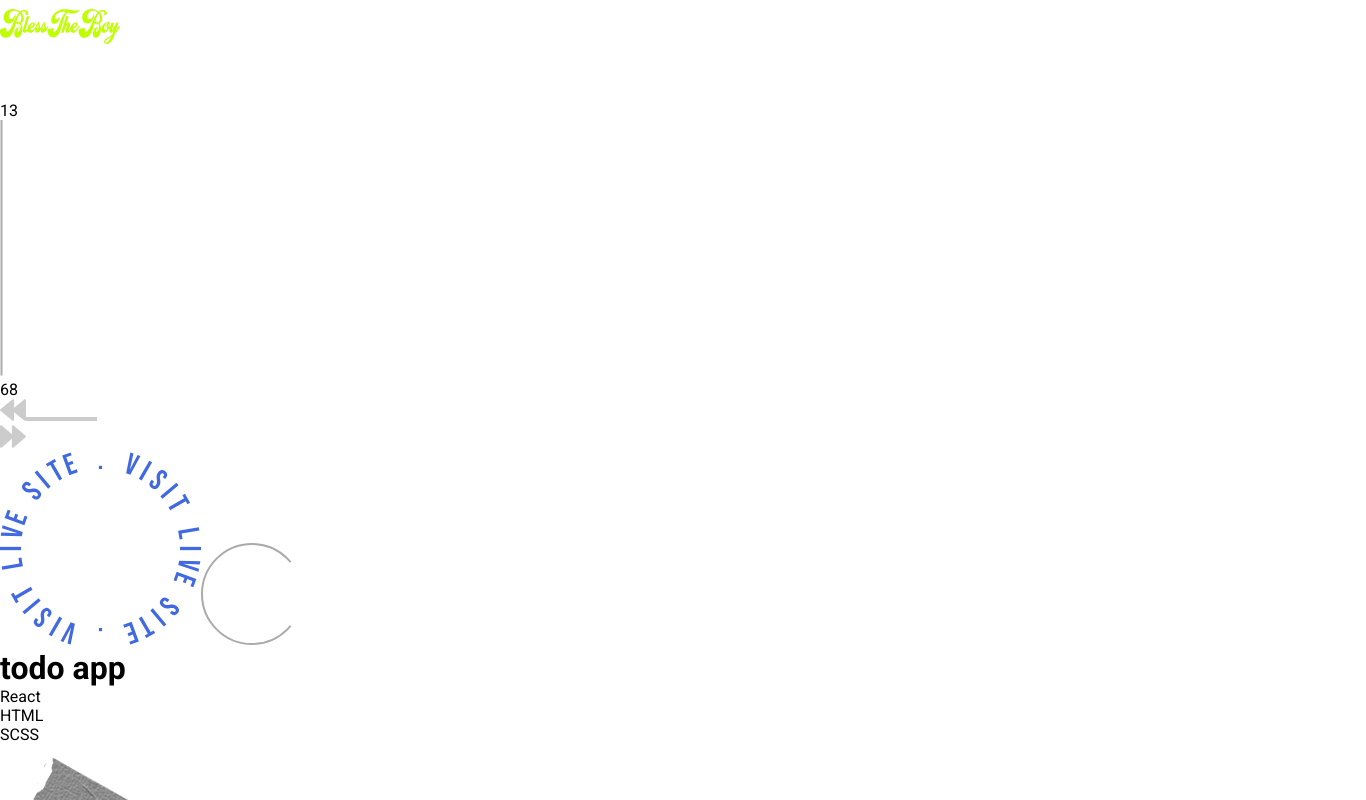
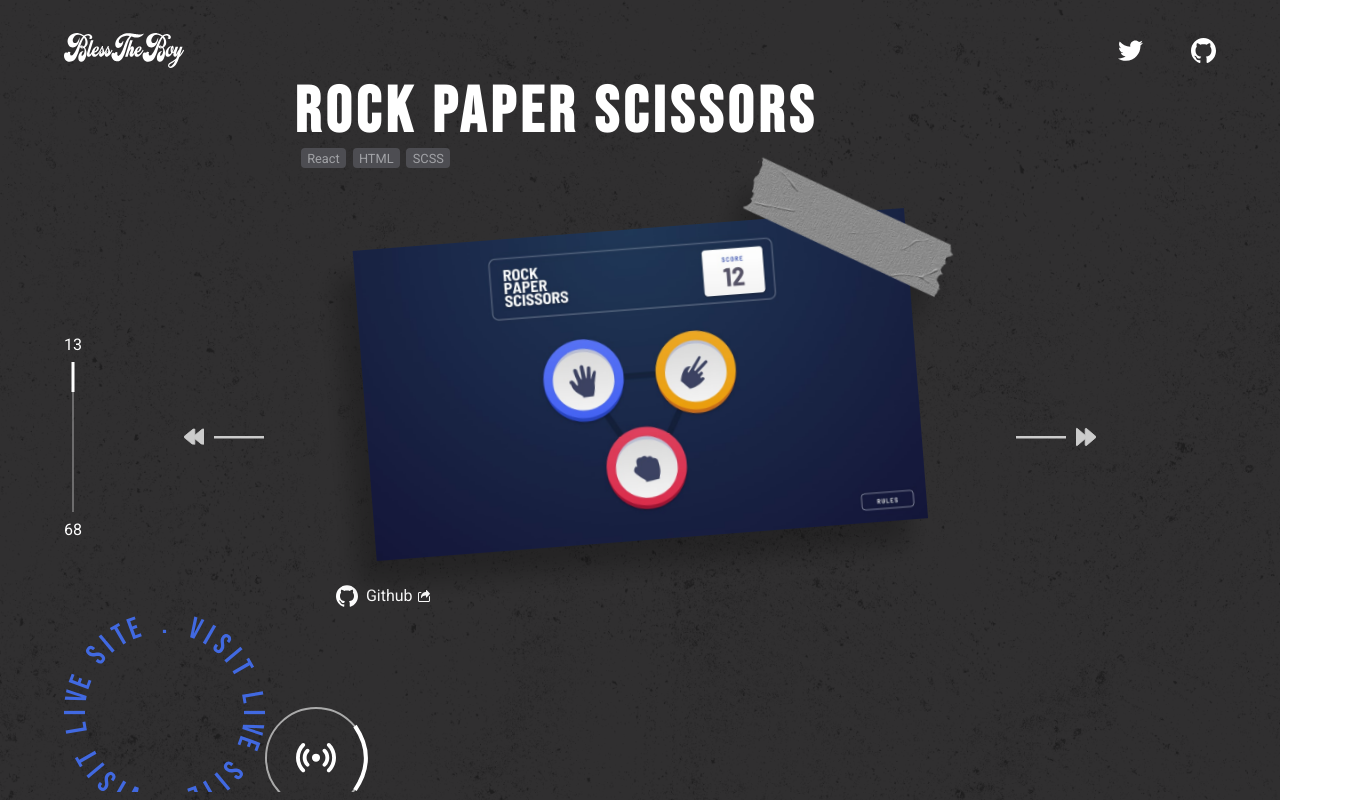
Before and after one commit to BlessTheBoy/blesstheboy_portfolio_v1, a React (Create React App) app: page /allprojects in a window 1280 px wide. Shown: the top 800 px of the page, 1366 px wide, since content can reach past the window. Built offline with nearby package versions, Linux system fonts and the light colour scheme.

Commit message:
basic styling

```diff
--- a/src/components/pages/Projects.js
+++ b/src/components/pages/Projects.js
@@ -1,16 +1,310 @@
-import React from "react";
+import React, { useState } from "react";
 import styled from "styled-components";
 import { Logo } from "../otherComponents/Logo";
 
-const StyledProjects = styled.div``;
+const StyledProjects = styled.div`
+  background-color: ${(props) => props.projectTheme.backgroundColor};
+  color: ${(props) => props.projectTheme.backgroundColor};
+  width: 100%;
+  height: 100vh;
+  position: relative;
+  overflow: hidden;
+  padding: 1.5rem 4rem 0.5rem;
+  font-size: 1rem;
+  // display: flex;
+  // justify-content: center;
+  // align-items: center;
+
+  &::after {
+    content: "";
+    background-image: url("images/overlay.png");
+    background-size: cover;
+    position: absolute;
+    top: 0px;
+    right: 0px;
+    bottom: 0px;
+    left: 0px;
+    opacity: ${(props) => props.projectTheme.backgroundOpacity};
+  }
+
+  .projects__container {
+    // flex: 1;
+    // overflow: hidden;
+    max-height: 100%;
+    overflow-y: hidden;
+    position: relative;
+    width: 100%;
+    margin: 0 auto;
+    max-width: 1400px;
+    z-index: 1;
+    display: flex;
+    flex-direction: column;
+  }
+
+  .projects__header {
+    display: flex;
+    justify-content: space-between;
+    align-items: center;
+  }
+  .projects__header-socials {
+    display: flex;
+    align-items: center;
+  }
+  .projects__header-socials a {
+    margin-left: 3rem;
+  }
+  .projects__header-socials a svg {
+    fill: ${(props) => props.projectTheme.fontColor};
+    width: 25px;
+  }
+  .projects__header-socials a:hover svg {
+    fill: ${(props) => props.projectTheme.accentColor};
+  }
+
+  .projects__content {
+    flex: 1;
+    width: 100%;
+    height: auto;
+    position: relative;
+    overflow: hidden;
+  }
+
+  .projects__progress {
+    position: absolute;
+    top: 50%;
+    transform: translateY(-50%);
+    display: flex;
+    align-items: center;
+    flex-direction: column;
+  }
+  .projects__progress p {
+    color: ${(props) => props.projectTheme.fontColor};
+  }
+  .progress {
+    position: relative;
+    height: 150px;
+    margin: 0.5rem 0;
+  }
+
+  .progress__stroke {
+    position: absolute;
+    top: 0;
+    left: 50%;
+    transform: translateX(-50%);
+    height: 150px;
+    width: 1px;
+    background: ${(props) => props.projectTheme.progessStroke};
+  }
+  .progress__bar {
+    position: absolute;
+    top: 0;
+    left: 50%;
+    transform: translateX(-50%);
+    height: ${(props) => (props.projectTheme.index / 64) * 150 + "px"};
+    width: 3px;
+    background: ${(props) => props.projectTheme.progessBar};
+  }
+  .projects__controls {
+    position: absolute;
+    top: 50%;
+    left: 10%;
+    width: 80%;
+    margin: 0 auto;
+    transform: translateY(-50%);
+    display: flex;
+    justify-content: space-between;
+  }
+  .prev,
+  .next {
+    display: flex;
+    align-items: center;
+    cursor: pointer;
+    width: 90px;
+  }
+  .prev:hover,
+  .next:hover {
+    color: ${(props) => props.projectTheme.accentColor};
+
+    & svg {
+      stroke: ${(props) => props.projectTheme.accentColor};
+      fill: ${(props) => props.projectTheme.accentColor};
+    }
+  }
+  .prev svg,
+  .next svg {
+    stroke: ${(props) => props.projectTheme.navColor};
+    fill: ${(props) => props.projectTheme.navColor};
+    margin: 0 5px;
+  }
+  .prevArr,
+  .nextArr {
+    display: flex;
+    justify-content: center;
+    align-items: center;
+  }
+  .prevArr svg,
+  .nextArr svg {
+    width: 20px;
+  }
+
+  .projects__details {
+    // position: absolute;
+    // top: 50%;
+    // left: 50%;
+    // transform: translate(-50%, -50%);
+    width: 60%;
+    margin: 0 auto;
+    color: ${(props) => props.projectTheme.fontColor};
+  }
+
+  .details__header {
+    position: relative;
+    display: flex;
+    // justify-content: space-between;
+    flex-wrap: wrap;
+    align-items: flex-end;
+    z-index: 1;
+  }
+  .details__header h1 {
+    font-size: 4em;
+    // font-weight: 700;
+    font-family: "Bebas Neue", cursive;
+    letter-spacing: 5px;
+    margin-right: 3rem;
+    // margin-bottom: 0.2em;
+    line-height: 1;
+  }
+  .details__tags {
+    display: flex;
+    margin-bottom: 0.4em;
+    margin-top: 0.2em;
+  }
+  .details__tags p {
+    font-size: 0.8em;
+    height: fit-content;
+    padding: 0.2em 0.5em;
+    color: #a1a2a6;
+    background-color: #4d4d52;
+    border-radius: 4px;
+    margin-left: 0.5em;
+    margin-bottom: 0.5em;
+  }
+
+  .details__image {
+    position: relative;
+    margin: 3rem auto 0;
+    text-align: center;
+    width: 80%;
+    filter: drop-shadow(-20px 25px 12px rgba(0, 0, 0, 0.25));
+    transform: rotate(-4.45deg);
+  }
+  .details__image #mainpic {
+    object-fit: contain;
+    width: 100%;
+    margin: 0 auto;
+  }
+  .details__image #ducktape {
+    object-fit: contain;
+    position: absolute;
+    width: 40%;
+    right: -10%;
+    top: -22%;
+  }
+  .details__description {
+    position: absolute;
+    bottom: 0;
+    left: 0;
+    text-align: left;
+    padding: 1em;
+    padding-top: 7em;
+    width: 100%;
+    z-index: 1;
+    opacity: 0;
+    overflow: hidden;
+    transition: all 0.5s ease-in-out;
+  }
+  .details__description:after {
+    content: "";
+    background: linear-gradient(180deg, rgba(0, 0, 0, 0) 0%, #000000 100%);
+    position: absolute;
+    top: 100%;
+    height: 100%;
+    left: 0;
+    right: 0;
+    z-index: -1;
+    transition: all 0.5s ease-in-out;
+  }
+
+  .details__image:hover .details__description {
+    opacity: 1;
+
+    &:after {
+      top: 0;
+    }
+  }
+
+  .details__github {
+    display: flex;
+    margin-top: 2rem;
+    margin-left: 6%;
+  }
+
+  .details__github a {
+    display: flex;
+    align-items: center;
+    color: inherit;
+  }
+
+  .details__github a > svg {
+    object-fit: contain;
+    width: 22px;
+    margin-right: 0.5rem;
+    fill: ${(props) => props.theme.fontColor};
+  }
+
+  .details__github a p {
+    display: flex;
+    align-items: center;
+    // opacity: 0.6;
+  }
+
+  .details__github a p svg {
+    object-fit: contain;
+    width: 12px;
+    margin-left: 5px;
+    fill: ${(props) => props.theme.fontColor};
+  }
+
+  .details__github a:hover {
+    color: ${(props) => props.theme.accentColor};
+
+    & svg {
+      fill: ${(props) => props.theme.accentColor};
+    }
+  }
+`;
 
 export const Projects = () => {
+  const [theme, setTheme] = useState({
+    backgroundColor: "#302f30",
+    backgroundOpacity: 0.6,
+    fontColor: "#FFF",
+    accentColor: "#BFFF00",
+    progessBar: "#FFFFFF",
+    progessStroke: "#AAAAAA",
+    index: 13,
+    navColor: "#CCCCCC",
+  });
   return (
-    <StyledProjects>
+    <StyledProjects projectTheme={theme}>
       <div className="projects__container">
         <div className="projects__header">
           <Logo />
           <div className="projects__header-socials">
+            <a
+              href="https://twitter.com/BlessTheBoy_"
+              target="_blank"
+              rel="noopener noreferrer">
               <svg
                 width="40"
                 viewBox="0 0 40 34"
@@ -18,6 +312,11 @@ export const Projects = () => {
                 xmlns="http://www.w3.org/2000/svg">
                 <path d="M40 4.5975C38.5125 5.25 36.9275 5.6825 35.275 5.8925C36.975 4.8775 38.2725 3.2825 38.8825 1.36C37.2975 2.305 35.5475 2.9725 33.6825 3.345C32.1775 1.7425 30.0325 0.75 27.6925 0.75C23.1525 0.75 19.4975 4.435 19.4975 8.9525C19.4975 9.6025 19.5525 10.2275 19.6875 10.8225C12.87 10.49 6.8375 7.2225 2.785 2.245C2.0775 3.4725 1.6625 4.8775 1.6625 6.39C1.6625 9.23 3.125 11.7475 5.305 13.205C3.9875 13.18 2.695 12.7975 1.6 12.195C1.6 12.22 1.6 12.2525 1.6 12.285C1.6 16.27 4.4425 19.58 8.17 20.3425C7.5025 20.525 6.775 20.6125 6.02 20.6125C5.495 20.6125 4.965 20.5825 4.4675 20.4725C5.53 23.72 8.545 26.1075 12.13 26.185C9.34 28.3675 5.7975 29.6825 1.9625 29.6825C1.29 29.6825 0.645 29.6525 0 29.57C3.6325 31.9125 7.9375 33.25 12.58 33.25C27.67 33.25 35.92 20.75 35.92 9.915C35.92 9.5525 35.9075 9.2025 35.89 8.855C37.5175 7.7 38.885 6.2575 40 4.5975Z" />
               </svg>
+            </a>
+            <a
+              href="https://github.com/BlessTheBoy"
+              target="_blank"
+              rel="noopener noreferrer">
               <svg
                 width="40"
                 viewBox="0 0 40 40"
@@ -25,55 +324,108 @@ export const Projects = () => {
                 xmlns="http://www.w3.org/2000/svg">
                 <path d="M19.9975 0C8.955 0 0 9.18112 0 20.5069C0 29.5655 5.73 37.2504 13.68 39.9644C14.68 40.1534 15.045 39.5202 15.045 38.9764C15.045 38.4887 15.0275 37.1994 15.0175 35.4888C9.455 36.727 8.28 32.739 8.28 32.739C7.3725 30.3697 6.06 29.7391 6.06 29.7391C4.2425 28.4676 6.195 28.4931 6.195 28.4931C8.2025 28.6387 9.2575 30.6071 9.2575 30.6071C11.0425 33.7399 13.94 32.836 15.08 32.3101C15.26 30.985 15.7775 30.0812 16.35 29.568C11.91 29.0497 7.24 27.2906 7.24 19.4346C7.24 17.1955 8.02 15.3649 9.3 13.93C9.0925 13.4117 8.4075 11.3258 9.495 8.50454C9.495 8.50454 11.175 7.95306 14.995 10.6058C16.59 10.1513 18.3 9.92409 20.0025 9.91643C21.7 9.92664 23.4125 10.1513 25.01 10.6083C28.8275 7.95561 30.505 8.50709 30.505 8.50709C31.595 11.3309 30.91 13.4142 30.705 13.9325C31.9875 15.3674 32.76 17.198 32.76 19.4371C32.76 27.3136 28.085 29.0472 23.63 29.5552C24.3475 30.1884 24.9875 31.4395 24.9875 33.3518C24.9875 36.0939 24.9625 38.3049 24.9625 38.9764C24.9625 39.5253 25.3225 40.1636 26.3375 39.9619C34.275 37.2453 40 29.5629 40 20.5069C40 9.18112 31.045 0 19.9975 0Z" />
               </svg>
+            </a>
           </div>
         </div>
         <div className="projects__content">
           <div className="projects__progress">
             <p className="currentProject">13</p>
-            <svg
-              width="3"
+            <div className="progress">
+              <div className="progress__stroke"></div>
+              <div className="progress__bar"></div>
+            </div>
+            {/* <svg
+              width="5"
               height="256"
-              viewBox="0 0 3 256"
+              viewBox="0 0 5 256"
               fill="none"
               xmlns="http://www.w3.org/2000/svg">
-              <path d="M1.5 0V255.5" stroke="#AAAAAA" stroke-width="2" />
-            </svg>
+              <path d="M2 0V255.5" stroke="#AAAAAA" stroke-width="2" />
+              <path d="M2.5 1V56" stroke="white" stroke-width="4" />
+            </svg> */}
+
             <p className="totalProjects">68</p>
           </div>
           <div className="projects__controls">
             <div className="prev">
+              <div className="prevArr">
                 <svg
                   width="26"
-                height="22"
                   viewBox="0 0 26 22"
                   fill="none"
                   xmlns="http://www.w3.org/2000/svg">
-                <path
-                  d="M0.39757 10.1616L12.3143 0.411596C12.6371 0.146163 13.0856 0.0920298 13.4648 0.27078C13.8418 0.450596 14.0833 0.831963 14.0833 1.2501V8.71428L24.2309 0.411596C24.5549 0.146163 25.0023 0.0920298 25.3814 0.27078C25.7584 0.450596 26 0.831963 26 1.2501V20.7501C26 21.1683 25.7584 21.5496 25.3814 21.7294C25.233 21.7987 25.0738 21.8334 24.9167 21.8334C24.6708 21.8334 24.4281 21.75 24.2309 21.5886L14.0834 13.2859V20.7501C14.0834 21.1683 13.8418 21.5496 13.4648 21.7294C13.3164 21.7987 13.1571 21.8334 13.0001 21.8334C12.7541 21.8334 12.5115 21.75 12.3143 21.5886L0.397619 11.8386C0.146301 11.6328 5.34058e-05 11.3251 5.34058e-05 11.0001C5.34058e-05 10.6751 0.146252 10.3675 0.39757 10.1616Z"
-                  fill="#CCCCCC"
-                />
+                  <path d="M0.39757 10.1616L12.3143 0.411596C12.6371 0.146163 13.0856 0.0920298 13.4648 0.27078C13.8418 0.450596 14.0833 0.831963 14.0833 1.2501V8.71428L24.2309 0.411596C24.5549 0.146163 25.0023 0.0920298 25.3814 0.27078C25.7584 0.450596 26 0.831963 26 1.2501V20.7501C26 21.1683 25.7584 21.5496 25.3814 21.7294C25.233 21.7987 25.0738 21.8334 24.9167 21.8334C24.6708 21.8334 24.4281 21.75 24.2309 21.5886L14.0834 13.2859V20.7501C14.0834 21.1683 13.8418 21.5496 13.4648 21.7294C13.3164 21.7987 13.1571 21.8334 13.0001 21.8334C12.7541 21.8334 12.5115 21.75 12.3143 21.5886L0.397619 11.8386C0.146301 11.6328 5.34058e-05 11.3251 5.34058e-05 11.0001C5.34058e-05 10.6751 0.146252 10.3675 0.39757 10.1616Z" />
                 </svg>
+              </div>
               <svg
-                width="71"
-                height="4"
-                viewBox="0 0 71 4"
+                width="50"
+                viewBox="0 0 50 3"
                 fill="none"
                 xmlns="http://www.w3.org/2000/svg">
-                <path d="M0 2H71" stroke="#CCCCCC" stroke-width="4" />
+                <path d="M0 2H50" stroke-width="3" />
               </svg>
             </div>
             <div className="next">
+              <svg
+                width="50"
+                viewBox="0 0 50 3"
+                fill="none"
+                xmlns="http://www.w3.org/2000/svg">
+                <path d="M0 2H50" stroke-width="3" />
+              </svg>
+              <div className="nextArr">
                 <svg
                   width="26"
                   height="23"
                   viewBox="0 0 26 23"
                   fill="none"
                   xmlns="http://www.w3.org/2000/svg">
-                <path
-                  d="M25.6024 10.6293L13.6857 0.50427C13.3629 0.228627 12.9144 0.172413 12.5352 0.358038C12.1582 0.54477 11.9167 0.940805 11.9167 1.37502V9.12629L1.76907 0.50427C1.44513 0.228627 0.99775 0.172413 0.618566 0.358038C0.241566 0.54477 0 0.940805 0 1.37502V21.625C0 22.0593 0.241566 22.4553 0.618566 22.642C0.767 22.714 0.92625 22.75 1.08332 22.75C1.32925 22.75 1.57188 22.6634 1.76907 22.4958L11.9166 13.8737V21.625C11.9166 22.0593 12.1582 22.4553 12.5352 22.642C12.6836 22.714 12.8429 22.75 12.9999 22.75C13.2459 22.75 13.4885 22.6634 13.6857 22.4958L25.6024 12.3708C25.8537 12.157 25.9999 11.8375 25.9999 11.5C25.9999 11.1625 25.8537 10.8431 25.6024 10.6293Z"
-                  fill="#CCCCCC"
+                  <path d="M25.6024 10.6293L13.6857 0.50427C13.3629 0.228627 12.9144 0.172413 12.5352 0.358038C12.1582 0.54477 11.9167 0.940805 11.9167 1.37502V9.12629L1.76907 0.50427C1.44513 0.228627 0.99775 0.172413 0.618566 0.358038C0.241566 0.54477 0 0.940805 0 1.37502V21.625C0 22.0593 0.241566 22.4553 0.618566 22.642C0.767 22.714 0.92625 22.75 1.08332 22.75C1.32925 22.75 1.57188 22.6634 1.76907 22.4958L11.9166 13.8737V21.625C11.9166 22.0593 12.1582 22.4553 12.5352 22.642C12.6836 22.714 12.8429 22.75 12.9999 22.75C13.2459 22.75 13.4885 22.6634 13.6857 22.4958L25.6024 12.3708C25.8537 12.157 25.9999 11.8375 25.9999 11.5C25.9999 11.1625 25.8537 10.8431 25.6024 10.6293Z" />
+                </svg>
+              </div>
+            </div>
+          </div>
+          <div className="projects__details">
+            <div className="details__header">
+              <h1>Rock Paper Scissors</h1>
+              <div className="details__tags">
+                <p>React</p>
+                <p>HTML</p>
+                <p>SCSS</p>
+              </div>
+            </div>
+            <div className="details__image">
+              <img src="images/ducktape.png" alt="ducktape" id="ducktape" />
+              <img
+                src="images/rockpaperscissors.jpg"
+                alt="rock paper scissors"
+                id="mainpic"
               />
+              <p className="details__description">
+                ... A Todo List Application
+              </p>
+            </div>
+            <div className="details__github">
+              <a href="">
+                <svg
+                  width="40"
+                  height="40"
+                  viewBox="0 0 40 40"
+                  xmlns="http://www.w3.org/2000/svg">
+                  <path d="M19.9975 0.416321C8.955 0.416321 0 9.40632 0 20.4963C0 29.3663 5.73 36.8913 13.68 39.5488C14.68 39.7338 15.045 39.1138 15.045 38.5813C15.045 38.1038 15.0275 36.8413 15.0175 35.1663C9.455 36.3788 8.28 32.4738 8.28 32.4738C7.3725 30.1538 6.06 29.5363 6.06 29.5363C4.2425 28.2913 6.195 28.3163 6.195 28.3163C8.2025 28.4588 9.2575 30.3863 9.2575 30.3863C11.0425 33.4538 13.94 32.5688 15.08 32.0538C15.26 30.7563 15.7775 29.8713 16.35 29.3688C11.91 28.8613 7.24 27.1388 7.24 19.4463C7.24 17.2538 8.02 15.4613 9.3 14.0563C9.0925 13.5488 8.4075 11.5063 9.495 8.74382C9.495 8.74382 11.175 8.20382 14.995 10.8013C16.59 10.3563 18.3 10.1338 20.0025 10.1263C21.7 10.1363 23.4125 10.3563 25.01 10.8038C28.8275 8.20632 30.505 8.74632 30.505 8.74632C31.595 11.5113 30.91 13.5513 30.705 14.0588C31.9875 15.4638 32.76 17.2563 32.76 19.4488C32.76 27.1613 28.085 28.8588 23.63 29.3563C24.3475 29.9763 24.9875 31.2013 24.9875 33.0738C24.9875 35.7588 24.9625 37.9238 24.9625 38.5813C24.9625 39.1188 25.3225 39.7438 26.3375 39.5463C34.275 36.8863 40 29.3638 40 20.4963C40 9.40632 31.045 0.416321 19.9975 0.416321Z" />
                 </svg>
+                <p>
+                  Github{" "}
+                  <svg
+                    width="20"
+                    height="20"
+                    viewBox="0 0 20 20"
+                    xmlns="http://www.w3.org/2000/svg">
+                    <path d="M19.825 5.81596L14.4083 0.191032C14.2316 0.0077761 13.9608 -0.0497489 13.7251 0.0451597C13.4884 0.140984 13.3334 0.370168 13.3334 0.625139V3.33354H13.1251C8.64516 3.33354 5.00018 6.97852 5.00018 11.4584V12.7084C5.00018 12.9983 5.20434 13.24 5.48678 13.306C5.53271 13.3176 5.57848 13.3226 5.62426 13.3226C5.86016 13.3226 6.08599 13.1842 6.19509 12.9668C7.36679 10.6226 9.72257 9.16675 12.3434 9.16675H13.3334V11.875C13.3334 12.1301 13.4884 12.3593 13.7251 12.4542C13.9593 12.55 14.2316 12.4918 14.4083 12.3083L19.825 6.68342C20.0583 6.44096 20.0583 6.05934 19.825 5.81596Z" />
+                    <path d="M17.5 19.9999H2.5002C1.12189 19.9999 0.000228882 18.8784 0.000228882 17.4999V5.83347C0.000228882 4.45516 1.12189 3.3335 2.5002 3.3335H5.00016C5.46097 3.3335 5.83343 3.70596 5.83343 4.16677C5.83343 4.62758 5.46097 5.00004 5.00016 5.00004H2.5002C2.04015 5.00004 1.66677 5.37342 1.66677 5.83347V17.4999C1.66677 17.96 2.04015 18.3333 2.5002 18.3333H17.5C17.9599 18.3333 18.3333 17.96 18.3333 17.4999V10.8334C18.3333 10.3726 18.7057 9.99999 19.1665 9.99999C19.6275 9.99999 20 10.3726 20 10.8334V17.4999C20 18.8784 18.8783 19.9999 17.5 19.9999Z" />
+                  </svg>
+                </p>
+              </a>
             </div>
           </div>
           <div className="liveButton">
@@ -235,48 +587,6 @@ export const Projects = () => {
               </svg>
             </a>
           </div>
-          <div className="projects__details">
-            <div className="details__header">
-              <h1>todo app</h1>
-              <div className="details__tags">
-                <p>React</p>
-                <p>HTML</p>
-                <p>SCSS</p>
-              </div>
-            </div>
-            <div className="details__image">
-              <img src="images/ducktape.png" alt="ducktape" />
-              <img
-                src="images/rockpaperscissors.jpg"
-                alt="rock paper scissors"
-              />
-              <p className="details__description">
-                ... A Todo List Application
-              </p>
-            </div>
-            <div className="details__github">
-              <a href="">
-                <svg
-                  width="40"
-                  height="40"
-                  viewBox="0 0 40 40"
-                  xmlns="http://www.w3.org/2000/svg">
-                  <path d="M19.9975 0.416321C8.955 0.416321 0 9.40632 0 20.4963C0 29.3663 5.73 36.8913 13.68 39.5488C14.68 39.7338 15.045 39.1138 15.045 38.5813C15.045 38.1038 15.0275 36.8413 15.0175 35.1663C9.455 36.3788 8.28 32.4738 8.28 32.4738C7.3725 30.1538 6.06 29.5363 6.06 29.5363C4.2425 28.2913 6.195 28.3163 6.195 28.3163C8.2025 28.4588 9.2575 30.3863 9.2575 30.3863C11.0425 33.4538 13.94 32.5688 15.08 32.0538C15.26 30.7563 15.7775 29.8713 16.35 29.3688C11.91 28.8613 7.24 27.1388 7.24 19.4463C7.24 17.2538 8.02 15.4613 9.3 14.0563C9.0925 13.5488 8.4075 11.5063 9.495 8.74382C9.495 8.74382 11.175 8.20382 14.995 10.8013C16.59 10.3563 18.3 10.1338 20.0025 10.1263C21.7 10.1363 23.4125 10.3563 25.01 10.8038C28.8275 8.20632 30.505 8.74632 30.505 8.74632C31.595 11.5113 30.91 13.5513 30.705 14.0588C31.9875 15.4638 32.76 17.2563 32.76 19.4488C32.76 27.1613 28.085 28.8588 23.63 29.3563C24.3475 29.9763 24.9875 31.2013 24.9875 33.0738C24.9875 35.7588 24.9625 37.9238 24.9625 38.5813C24.9625 39.1188 25.3225 39.7438 26.3375 39.5463C34.275 36.8863 40 29.3638 40 20.4963C40 9.40632 31.045 0.416321 19.9975 0.416321Z" />
-                </svg>
-                <p>
-                  Github{" "}
-                  <svg
-                    width="20"
-                    height="20"
-                    viewBox="0 0 20 20"
-                    xmlns="http://www.w3.org/2000/svg">
-                    <path d="M19.825 5.81596L14.4083 0.191032C14.2316 0.0077761 13.9608 -0.0497489 13.7251 0.0451597C13.4884 0.140984 13.3334 0.370168 13.3334 0.625139V3.33354H13.1251C8.64516 3.33354 5.00018 6.97852 5.00018 11.4584V12.7084C5.00018 12.9983 5.20434 13.24 5.48678 13.306C5.53271 13.3176 5.57848 13.3226 5.62426 13.3226C5.86016 13.3226 6.08599 13.1842 6.19509 12.9668C7.36679 10.6226 9.72257 9.16675 12.3434 9.16675H13.3334V11.875C13.3334 12.1301 13.4884 12.3593 13.7251 12.4542C13.9593 12.55 14.2316 12.4918 14.4083 12.3083L19.825 6.68342C20.0583 6.44096 20.0583 6.05934 19.825 5.81596Z" />
-                    <path d="M17.5 19.9999H2.5002C1.12189 19.9999 0.000228882 18.8784 0.000228882 17.4999V5.83347C0.000228882 4.45516 1.12189 3.3335 2.5002 3.3335H5.00016C5.46097 3.3335 5.83343 3.70596 5.83343 4.16677C5.83343 4.62758 5.46097 5.00004 5.00016 5.00004H2.5002C2.04015 5.00004 1.66677 5.37342 1.66677 5.83347V17.4999C1.66677 17.96 2.04015 18.3333 2.5002 18.3333H17.5C17.9599 18.3333 18.3333 17.96 18.3333 17.4999V10.8334C18.3333 10.3726 18.7057 9.99999 19.1665 9.99999C19.6275 9.99999 20 10.3726 20 10.8334V17.4999C20 18.8784 18.8783 19.9999 17.5 19.9999Z" />
-                  </svg>
-                </p>
-              </a>
-            </div>
-          </div>
         </div>
       </div>
     </StyledProjects>
```
Also changed, not shown: public/images/overlay.png (added), 1 other file (tests, documents, lock files or other folders). Lines whose indentation alone changed are shown as unchanged.
